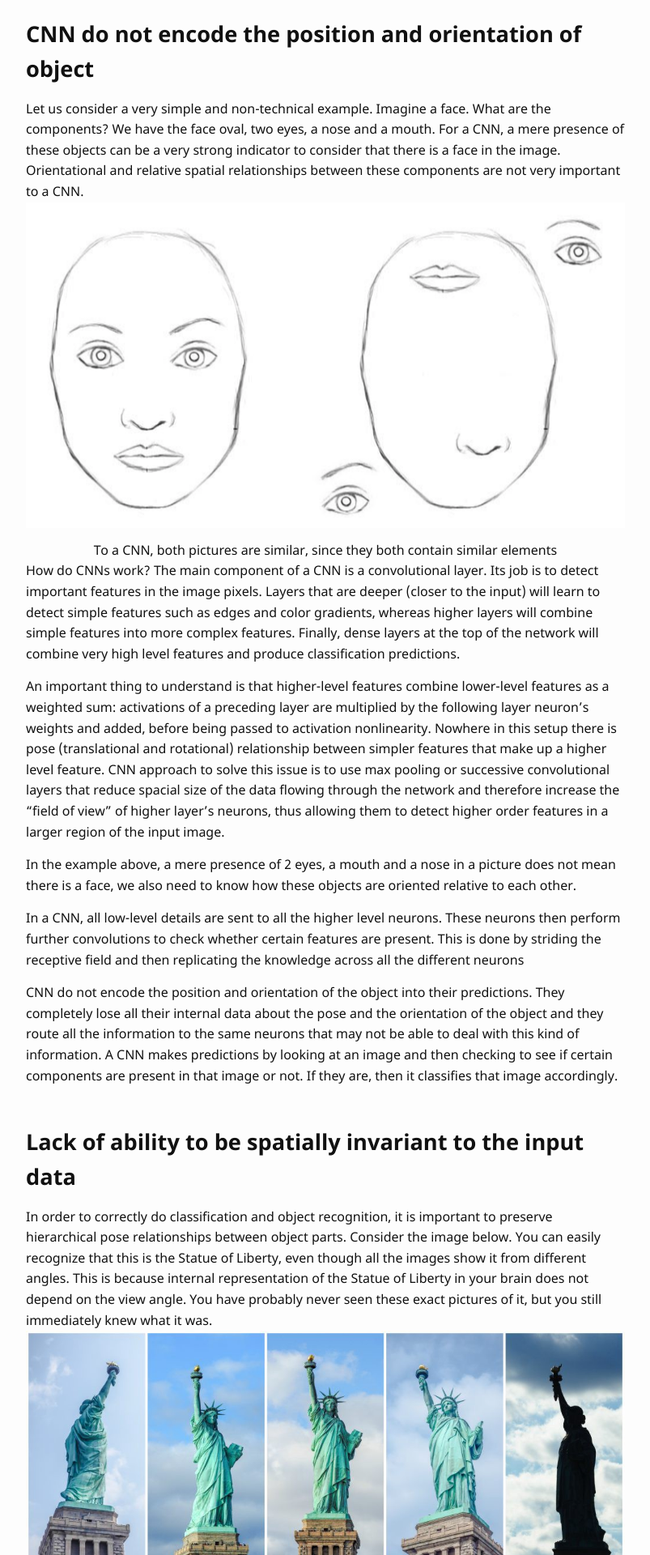
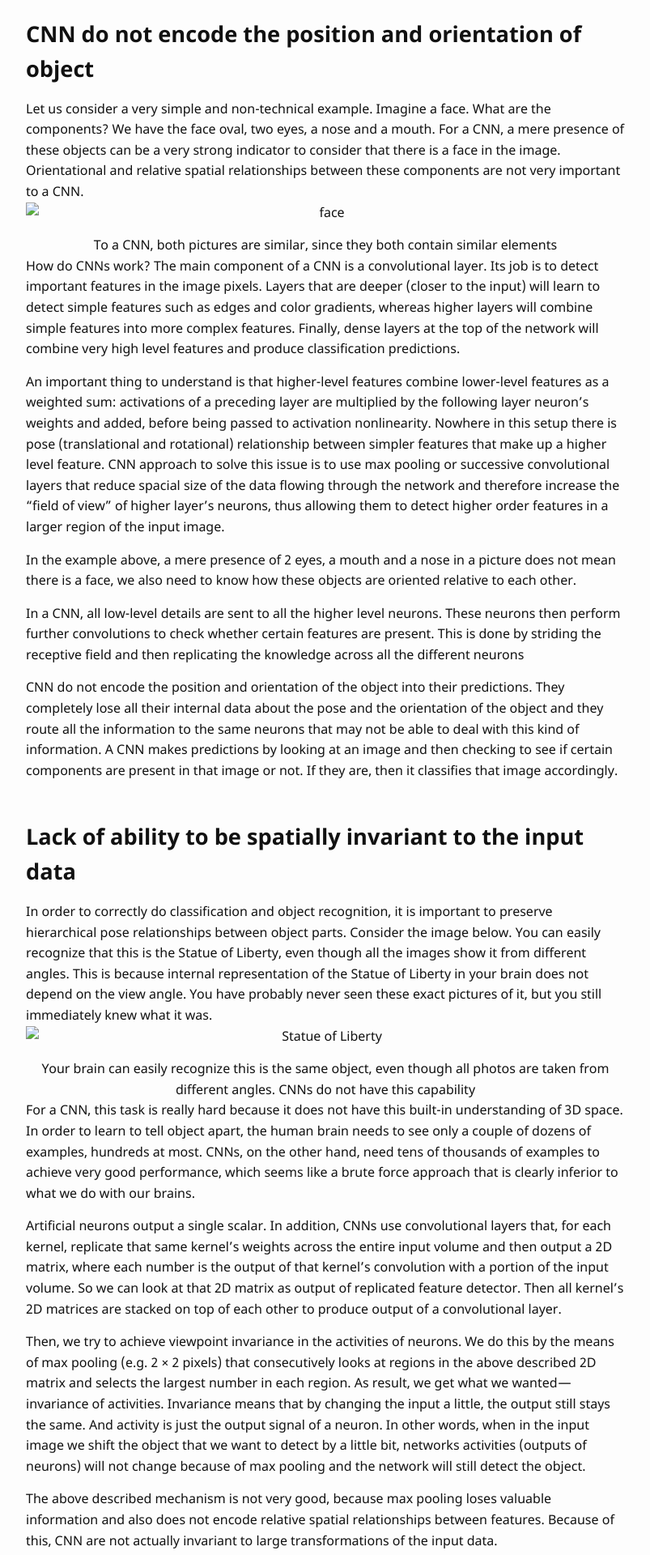
Before and after one commit to monirahmedtanveen/sumit.log, a Jekyll site: the page built from _posts/2018-07-21-drawbacks-of-convolutional-neural-networks.md, in a window 1280 px wide. Shown: the part 616-2536 px from the top of the page at 81% size, without its empty margins (238-1041 px from the left). Built offline with Jekyll 4.4.1, drawn with Linux system fonts in a browser that asks for light colours.

Commit message:
Update 2018-07-21-drawbacks-of-convolutional-neural-networks.md

```diff
--- a/_posts/2018-07-21-drawbacks-of-convolutional-neural-networks.md
+++ b/_posts/2018-07-21-drawbacks-of-convolutional-neural-networks.md
@@ -20,7 +20,7 @@ Convolutional Neural Networks(CNN) define an exceptionally powerful class of mod
 ##  CNN do not encode the position and orientation of  object
 
 Let us consider a very simple and non-technical example. Imagine a face. What are the components? We have the face oval, two eyes, a nose and a mouth. For a CNN, a mere presence of these objects can be a very strong indicator to consider that there is a face in the image. Orientational and relative spatial relationships between these components are not very important to a CNN.
-<img src="/assets/images/posts/2018-07-21-drawbacks-of-convolutional-neural-networks/face.png" alt="face">
+<img src="assets/images/posts/2018-07-21-drawbacks-of-convolutional-neural-networks/face.png" alt="face">
 <center> To a CNN, both pictures are similar, since they both contain similar elements</center>
 
 How do CNNs work? The main component of a CNN is a convolutional layer. Its job is to detect important features in the image pixels. Layers that are deeper (closer to the input) will learn to detect simple features such as edges and color gradients, whereas higher layers will combine simple features into more complex features. Finally, dense layers at the top of the network will combine very high level features and produce classification predictions.
@@ -37,7 +37,7 @@ CNN do not encode the position and orientation of the object into their predicti
 ## Lack of ability to be spatially invariant to the input data
 
 In order to correctly do classification and object recognition, it is important to preserve hierarchical pose relationships between object parts. Consider the image below. You can easily recognize that this is the Statue of Liberty, even though all the images show it from different angles. This is because internal representation of the Statue of Liberty in your brain does not depend on the view angle. You have probably never seen these exact pictures of it, but you still immediately knew what it was.
-<img src="/assets/images/posts/2018-07-21-drawbacks-of-convolutional-neural-networks/Statue-of-Liberty.jpeg" alt="Statue of Liberty">
+<img src="assets/images/posts/2018-07-21-drawbacks-of-convolutional-neural-networks/Statue-of-Liberty.jpeg" alt="Statue of Liberty">
 <center>Your brain can easily recognize this is the same object, even though all photos are taken from different angles. CNNs do not have this capability</center>
 
 For a CNN, this task is really hard because it does not have this built-in understanding of 3D space. In order to learn to tell object apart, the human brain needs to see only a couple of dozens of examples, hundreds at most. CNNs, on the other hand, need tens of thousands of examples to achieve very good performance, which seems like a brute force approach that is clearly inferior to what we do with our brains.
```
